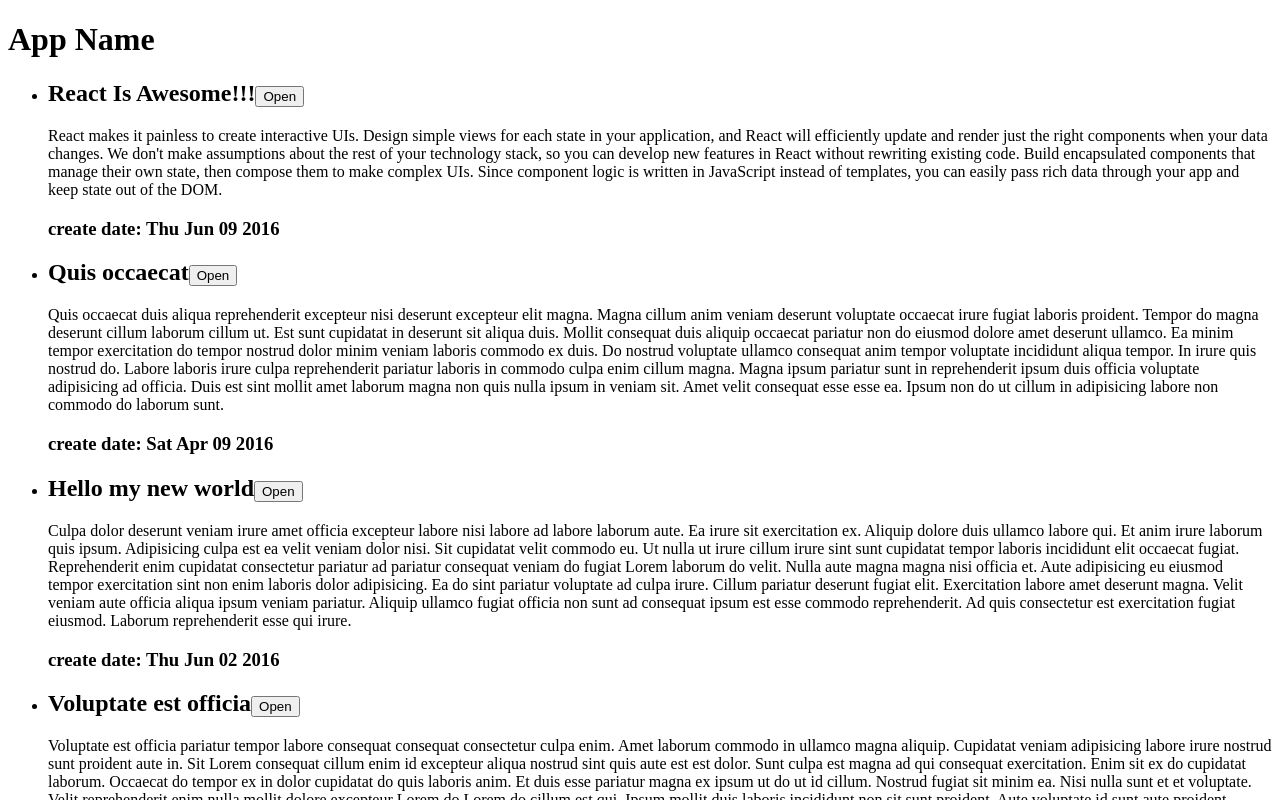
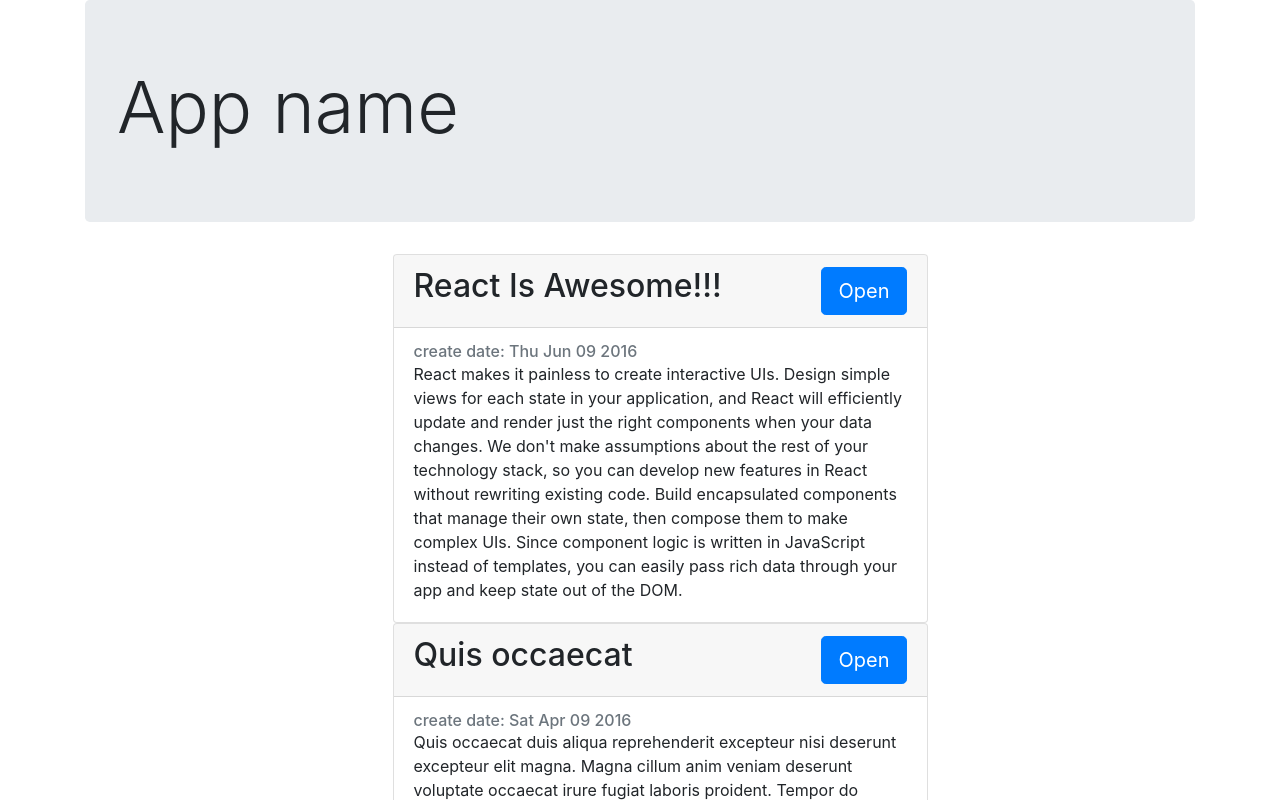
Before and after one commit to Turzhanskyi/Skrynkast_React, a React (Create React App) app: page / in a window 1280 px wide. Shown: the top 800 px of the page. Built offline with nearby package versions, Linux system fonts and the light colour scheme.

Commit message:
08 Оформление компонентов, работа с CSS

```diff
--- a/package.json
+++ b/package.json
@@ -3,6 +3,7 @@
   "version": "0.1.0",
   "private": true,
   "dependencies": {
+    "bootstrap": "^4.3.1",
     "react": "^16.8.5",
     "react-dom": "^16.8.5",
     "react-scripts": "2.1.8"
--- a/src/components/App.js
+++ b/src/components/App.js
@@ -1,11 +1,14 @@
 import React from 'react'
 import ArticleList from './ArticleList'
 import articles from '../fixtures'
+import 'bootstrap/dist/css/bootstrap.css'
 
 function App() {
     return (
-        <div>
-            <h1>App Name</h1>
+        <div className="container">
+            <div className="jumbotron">
+                <h1 className="display-3">App name</h1>
+            </div>
             <ArticleList articles = {articles} />
         </div>
     )
--- a/src/components/Article.js
+++ b/src/components/Article.js
@@ -7,19 +7,24 @@
 
     render() {
         const {article} = this.props
-        const body = this.state.isOpen && <section>{article.text}</section>
+        const body = this.state.isOpen && <section className="card-text">{article.text}</section>
+        const styly = {width: '50%'}
         return (
-            <div>
+            <div className="card mx-auto" style={styly}>
+                <div className="card-header">
                     <h2>
                         {article.title}
-                    <button onClick={this.handleClick}>
+                        <button onClick={this.handleClick} className="btn btn-primary btn-lg float-right">
                             {this.state.isOpen ? 'Open' : 'Close'}
                         </button>
                     </h2>
+                </div>
+                <div className="card-body">
+                    <h6 className="card-subtitle text-muted">
+                        create date: {(new Date(article.date)).toDateString()}
+                    </h6>
                     {body}
-                <h3>
-                    create date: {(new Date(article.date)).toDateString()}
-                </h3>
+                </div>
             </div>
         )
     }
--- a/src/components/ArticleList.js
+++ b/src/components/ArticleList/index.js
@@ -1,10 +1,12 @@
 import React from 'react'
-import Article from './Article'
-import articles from "../fixtures";
+import Article from '../Article'
+import './style.css'
 
 export default function ArticleList({ articles }) {
     const articleElements = articles.map(article =>
-        <li key = {article.id}><Article article = {article} /> </li>
+        <li key = {article.id} className="article-list__li">
+            <Article article = {article}/>
+        </li>
     )
     return (
         <ul>
--- /dev/null
+++ b/src/components/ArticleList/style.css
@@ -0,0 +1,3 @@
+.article-list__li {
+    list-style: none;
+}
--- a/src/index.js
+++ b/src/index.js
@@ -2,4 +2,4 @@
 import {render} from 'react-dom'
 import App from './components/App'
 
-render(<App/>, document.getElementById('root'));
+render(<App/>, document.getElementById('root'))
```
Also changed, not shown: 1 other file (tests, documents, lock files or other folders). Lines whose indentation alone changed are shown as unchanged.
